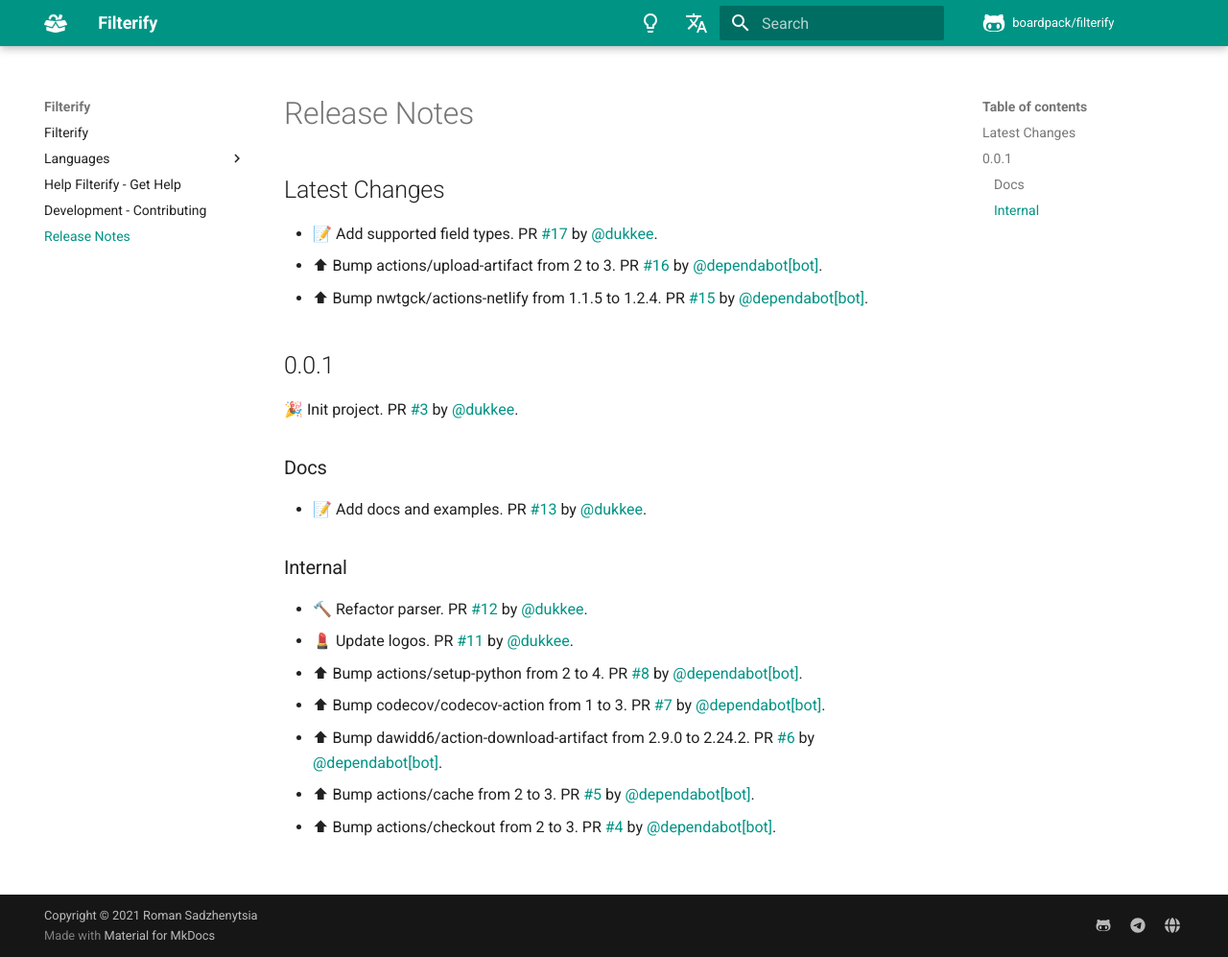
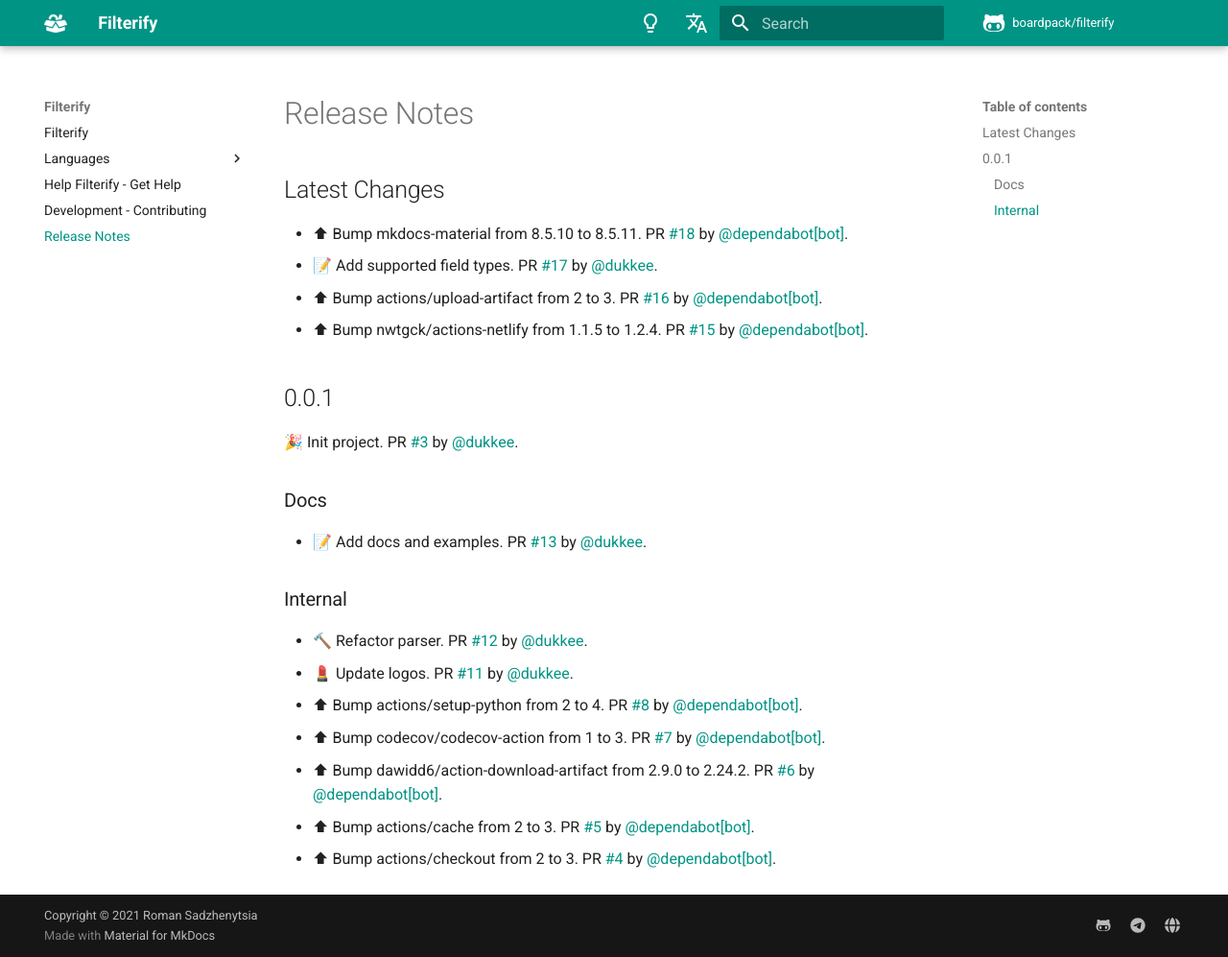
Before and after one commit to boardpack/filterify, an MkDocs documentation site: the page built from docs/en/docs/release-notes.md, in a window 1280 px wide and 997 px high. Shown: the whole window at 96% size. Built offline with MkDocs 1.6.1 and Material for MkDocs 9.7.7, drawn with Linux system fonts in a browser that asks for light colours; comment, search, counter and statistics services are not loaded.

Commit message:
📝 Update release notes

```diff
--- a/docs/en/docs/release-notes.md
+++ b/docs/en/docs/release-notes.md
@@ -2,6 +2,7 @@
 
 ## Latest Changes
 
+* ⬆ Bump mkdocs-material from 8.5.10 to 8.5.11. PR [#18](https://github.com/boardpack/filterify/pull/18) by [@dependabot[bot]](https://github.com/apps/dependabot).
 * 📝 Add supported field types. PR [#17](https://github.com/boardpack/filterify/pull/17) by [@dukkee](https://github.com/dukkee).
 * ⬆ Bump actions/upload-artifact from 2 to 3. PR [#16](https://github.com/boardpack/filterify/pull/16) by [@dependabot[bot]](https://github.com/apps/dependabot).
 * ⬆ Bump nwtgck/actions-netlify from 1.1.5 to 1.2.4. PR [#15](https://github.com/boardpack/filterify/pull/15) by [@dependabot[bot]](https://github.com/apps/dependabot).
```
